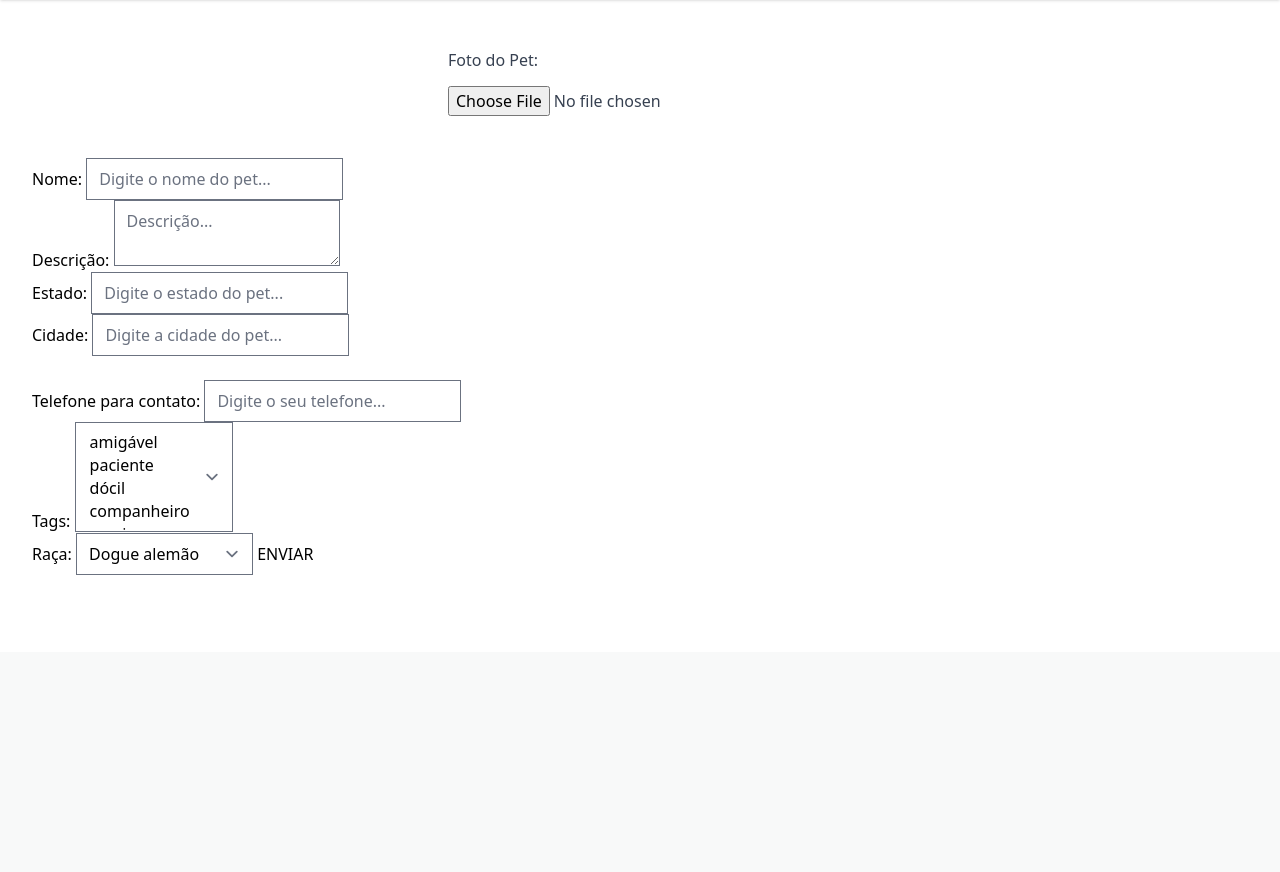
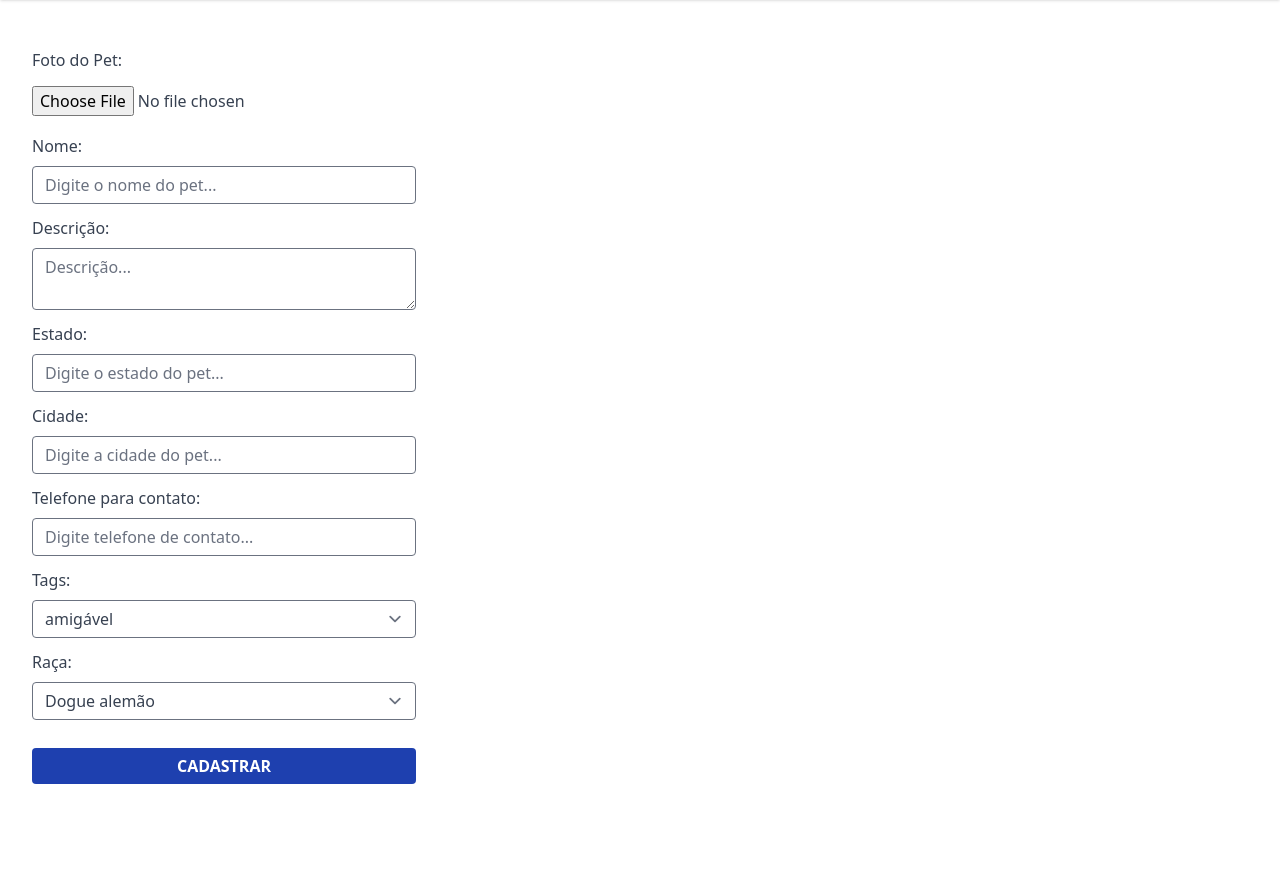
Before and after one commit to samuel-oldra/ADO.TE, a Django app: page /divulgar/novo_pet/ in a window 1280 px wide. Shown: the part 148-1020 px from the top of the page. Before the commit the page ends 723 px from the top, so only its background shows below. Run offline with Django 4.2, Linux system fonts and the light colour scheme; a user stored in the database is signed in; data comes from the database, SQL or seed files in the repository; parts of the project's set-up code (start-up, migrations or seed data) failed here and were passed over; some libraries are stand-ins or nearby versions.

Commit message:
feat: update tela cadastro de pet

```diff
--- a/divulgar/templates/novo_pet.html
+++ b/divulgar/templates/novo_pet.html
@@ -129,103 +129,83 @@
             </div>
         </div>
     </nav>
-
     <header class="bg-white shadow">
         <div class="mx-auto max-w-7xl py-6 px-4 sm:px-6 lg:px-8">
             <h1 class="text-3xl font-bold tracking-tight text-gray-900">Cadastro de Pets</h1>
         </div>
     </header>
+    <!-- BANNER -->
+    {% if messages %}
+    <div class="bg-red-400">
+        <div class="mx-auto max-w-7xl py-3 px-3 sm:px-6 lg:px-8">
+          <div class="flex flex-wrap items-center justify-between">
+            <div class="flex w-0 flex-1 items-center">
+              <span class="flex rounded-lg bg-red-800 p-2 text-white">
+                <svg xmlns="http://www.w3.org/2000/svg" fill="none" viewBox="0 0 24 24" stroke-width="1.5" stroke="currentColor" class="w-6 h-6">
+                    <path stroke-linecap="round" stroke-linejoin="round" d="M12 9v3.75m-9.303 3.376c-.866 1.5.217 3.374 1.948 3.374h14.71c1.73 0 2.813-1.874 1.948-3.374L13.949 3.378c-.866-1.5-3.032-1.5-3.898 0L2.697 16.126zM12 15.75h.007v.008H12v-.008z" />
+                </svg>
+              </span>
+              <p class="ml-3 truncate font-medium text-white">
+                {% for message in messages %}
+                <span>{{ message }}</span>
+                {% endfor %}
+              </p>
+            </div>
+          </div>
+        </div>
+    </div>
+    {% endif %}
+    <!-- FIM BANNER -->
     <main>
         <div class="mx-auto max-w-7xl py-6 sm:px-6 lg:px-8">
             <!-- Replace with your content -->
             <div class="px-4 py-6 sm:px-0">
-                <div class="h-96 rounded-lg">
-                    <form action="" method="POST" enctype='multipart/form-data'>
+                <div class="rounded-lg">
+                    <form action="" method="POST" enctype='multipart/form-data' class="mb-10">
                         {% csrf_token %}
-
-                        {% if messages %}
-                        <br>
-                        {% for message in messages %}
-                        <div class="alert {{ message.tags }}">
-                            {{ message }}
+                        <div class="flex flex-col justify-center">
+                            <div class="mb-3 w-96">
+                                <label for="form-foto" class="form-label inline-block mb-2 text-gray-700">Foto do Pet:</label>
+                                <input type="file" id="form-foto" name="foto" class="form-control block w-full py-1.5 text-base font-normal text-gray-700 bg-white bg-clip-padding rounded transition ease-in-out m-0 focus:text-gray-700 focus:bg-white focus:border-blue-600 focus:outline-none">
                             </div>
-                        {% endfor %}
-                        {% endif %}
-
-                        <div class="flex justify-center">
                             <div class="mb-3 w-96">
-                                <label for="form-foto" class="form-label inline-block mb-2 text-gray-700">Foto do
-                                    Pet:</label>
-                                <input class="form-control
-                              block
-                              w-full
-                              py-1.5
-                              text-base
-                              font-normal
-                              text-gray-700
-                              bg-white bg-clip-padding
-                              rounded
-                              transition
-                              ease-in-out
-                              m-0
-                              focus:text-gray-700 focus:bg-white focus:border-blue-600 focus:outline-none" type="file"
-                                    id="form-foto" name="foto">
+                                <label for="nome" class="form-label inline-block mb-2 text-gray-700">Nome:</label>
+                                <input type="text" class="form-control block w-full py-1.5 text-base font-normal text-gray-700 bg-white bg-clip-padding rounded transition ease-in-out m-0 focus:text-gray-700 focus:bg-white focus:border-blue-600 focus:outline-none" name="nome" placeholder="Digite o nome do pet...">
                             </div>
+                            <div class="mb-3 w-96">
+                                <label for="descricao" class="form-label inline-block mb-2 text-gray-700">Descrição:</label>
+                                <textarea id="descricao" class="form-control block w-full py-1.5 text-base font-normal text-gray-700 bg-white bg-clip-padding rounded transition ease-in-out m-0 focus:text-gray-700 focus:bg-white focus:border-blue-600 focus:outline-none" name="descricao" placeholder="Descrição..."></textarea>
                             </div>
-
-
-
-
-
-
-
-
-
-
-
-
-
-                        <br>
-                        <span>Nome:</span>
-                        <input type="text" class="form-control" name="nome" placeholder="Digite o nome do pet...">
-                        <br>
-                        <span>Descrição:</span>
-                        <textarea class="form-control" name="descricao" placeholder="Descrição..."></textarea>
-                        <br>
-                        <div class="row">
-                            <div class="col-md">
-                                <span>Estado:</span>
-                                <input type="text" placeholder="Digite o estado do pet..." name="estado"
-                                    class="form-control">
+                            <div class="mb-3 w-96">
+                                <label for="estado" class="form-label inline-block mb-2 text-gray-700">Estado:</label>
+                                <input id="estado" type="text" class="form-control block w-full py-1.5 text-base font-normal text-gray-700 bg-white bg-clip-padding rounded transition ease-in-out m-0 focus:text-gray-700 focus:bg-white focus:border-blue-600 focus:outline-none" name="estado" placeholder="Digite o estado do pet...">
                             </div>
-                            <div class="col-md">
-                                <span>Cidade:</span>
-                                <input type="text" placeholder="Digite a cidade do pet..." name="cidade"
-                                    class="form-control">
+                            <div class="mb-3 w-96">
+                                <label for="cidade" class="form-label inline-block mb-2 text-gray-700">Cidade:</label>
+                                <input id="cidade" type="text" class="form-control block w-full py-1.5 text-base font-normal text-gray-700 bg-white bg-clip-padding rounded transition ease-in-out m-0 focus:text-gray-700 focus:bg-white focus:border-blue-600 focus:outline-none" name="cidade" placeholder="Digite a cidade do pet...">
                             </div>
+                            <div class="mb-3 w-96">
+                                <label for="telefone" class="form-label inline-block mb-2 text-gray-700">Telefone para contato:</label>
+                                <input id="telefone" type="text" class="form-control block w-full py-1.5 text-base font-normal text-gray-700 bg-white bg-clip-padding rounded transition ease-in-out m-0 focus:text-gray-700 focus:bg-white focus:border-blue-600 focus:outline-none" name="telefone" placeholder="Digite telefone de contato...">
                             </div>
-                        <br>
-                        <span>Telefone para contato:</span>
-                        <input type="text" placeholder="Digite o seu telefone..." name="telefone" class="form-control">
-                        <br>
-                        <span>Tags:</span>
-                        <select name="tags" multiple class="form-select">
-
+                            <div class="mb-3 w-96">
+                                <label for="tags" class="form-label inline-block mb-2 text-gray-700">Tags:</label>
+                                <select id="tags" class="form-control block w-full py-1.5 text-base font-normal text-gray-700 bg-white bg-clip-padding rounded transition ease-in-out m-0 focus:text-gray-700 focus:bg-white focus:border-blue-600 focus:outline-none" name="tags">
                                     {% for tag in tags %}
                                         <option value="{{ tag.id }}">{{ tag }}</option>
                                     {% endfor %}
-
                                 </select>
-                        <br>
-                        </span>Raça:</span>
-                        <select name="raca" class="form-select">
-
+                            </div>
+                            <div class="mb-3 w-96">
+                                <label for="raca" class="form-label inline-block mb-2 text-gray-700">Raça:</label>
+                                <select id="raca" class="form-control block w-full py-1.5 text-base font-normal text-gray-700 bg-white bg-clip-padding rounded transition ease-in-out m-0 focus:text-gray-700 focus:bg-white focus:border-blue-600 focus:outline-none" name="raca">
                                     {% for raca in racas %}
                                         <option value="{{ raca.id }}">{{ raca }}</option>
                                     {% endfor %}
-
                                 </select>
-                        <input type="submit" value="ENVIAR" class="btn-custom-primary">
+                            </div>
+                            <input type="submit" value="cadastrar" class="mt-4 w-96 bg-blue-800 hover:bg-blue-700 py-1.5 text-base font-semibold text-white rounded uppercase cursor-pointer">
+                        </div>
                     </form>
                 </div>
             </div>
```
Lines whose indentation alone changed are shown as unchanged.
